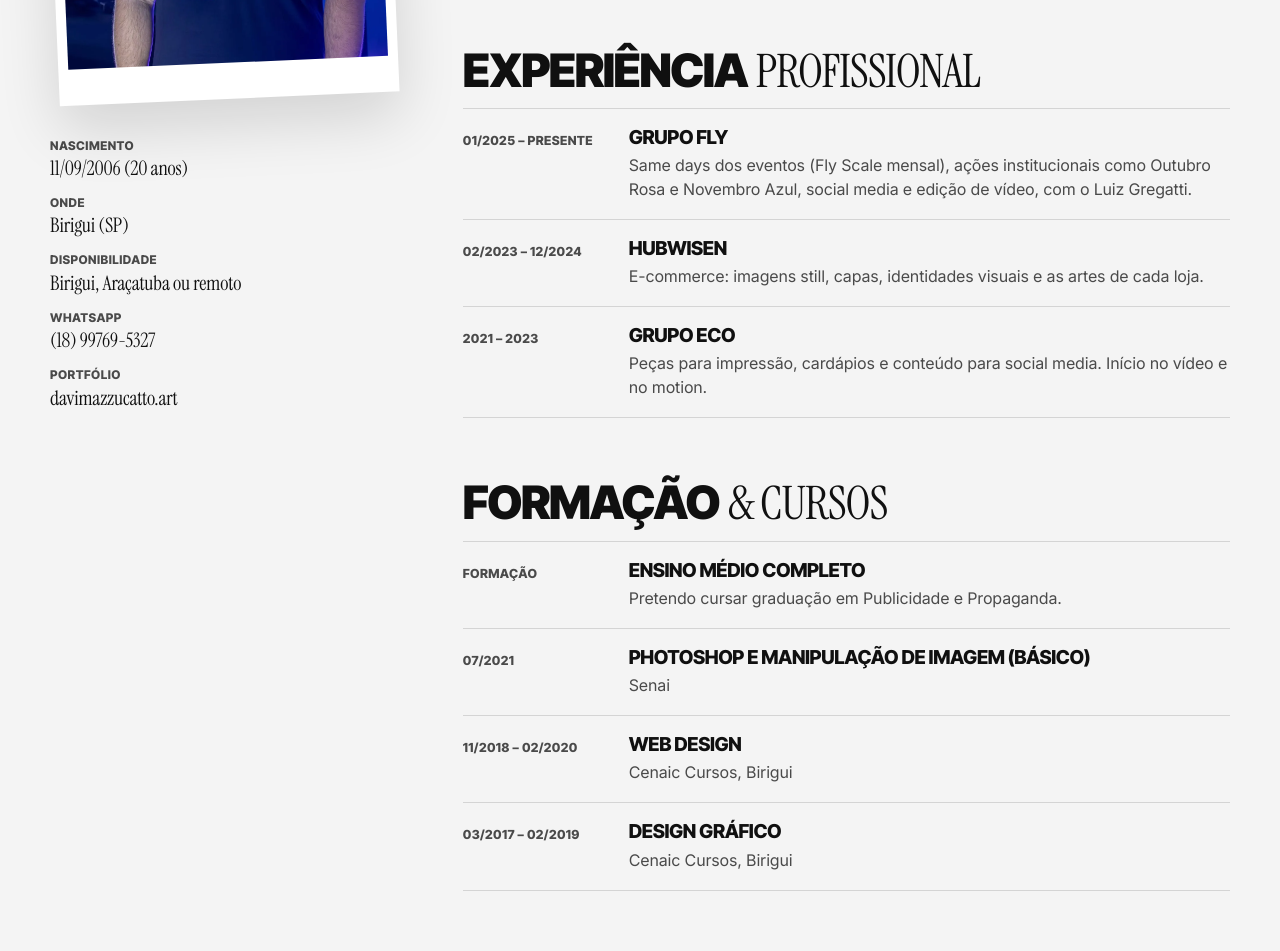
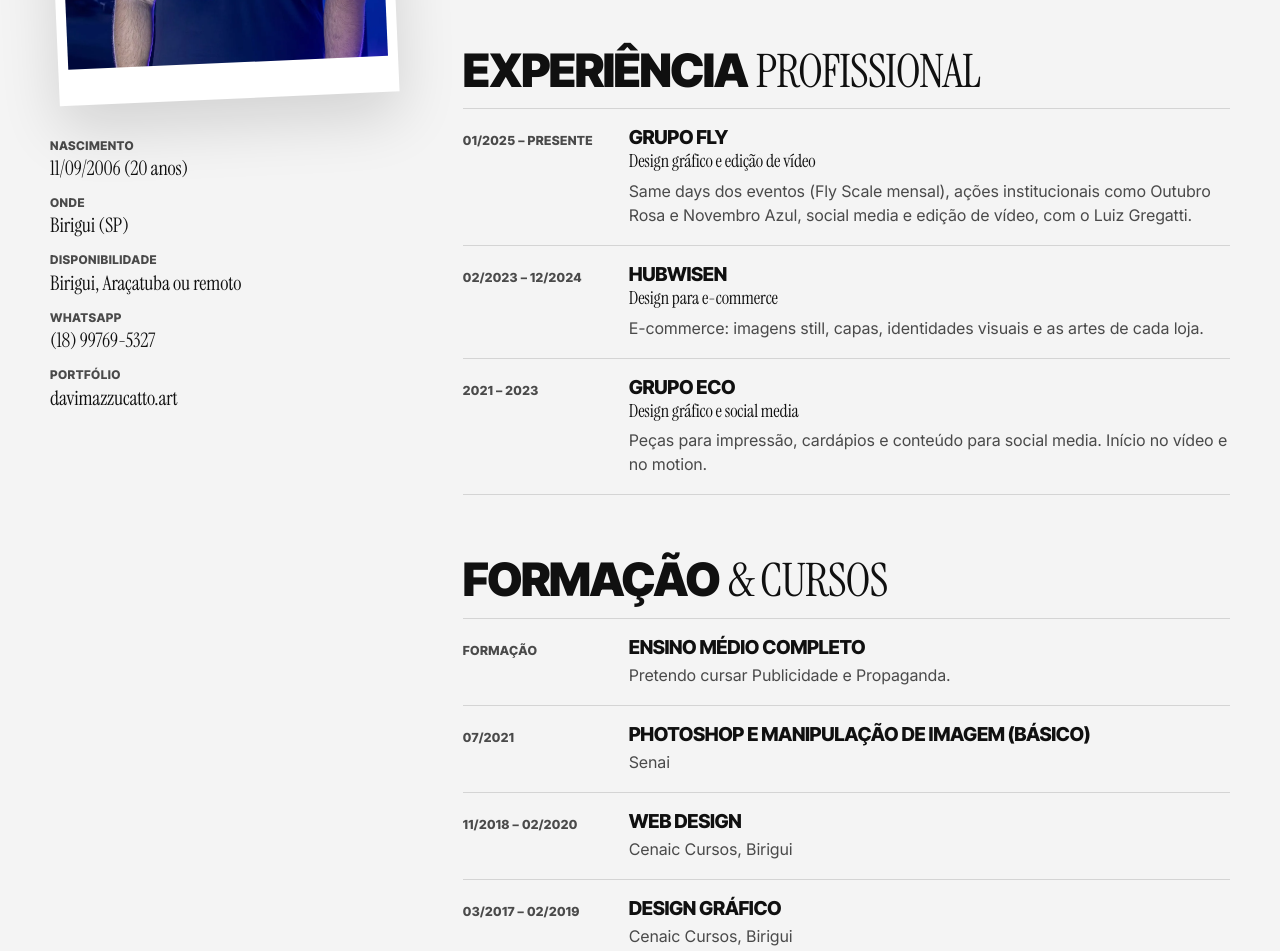
Before and after one commit to davimzzcatto/FIVEM, a plain HTML site: page dzin-raw/dist/contrate/index.html in a window 1280 px wide. Shown: the part 880-1831 px from the top of the page. Drawn offline with nearby package versions, Linux system fonts and the light colour scheme.

Commit message:
Grupo Fly como "Design gráfico e edição de vídeo" no PDF e no /contrate
- PDF: cargo do Grupo Fly trocado.
- Página contrate: cada experiência ganha a linha de cargo (os mesmos
  do PDF), e a formação fica "Pretendo cursar Publicidade e
  Propaganda.", igual ao PDF.

Co-Authored-By: Claude Opus 5.5 <noreply@anthropic.com>
Claude-Session: https://claude.ai/code/session_016X91MMfGYdv9p48CwDAd3L

```diff
--- a/dzin-raw/contrate.css
+++ b/dzin-raw/contrate.css
@@ -25,6 +25,7 @@
 .tl li:last-child{ border-bottom: 1px solid rgba(16,16,16,.14); }
 .tl__quando{ font-family: var(--f-display); font-weight: 800; text-transform: uppercase; font-size: 12.5px; letter-spacing: .03em; color: var(--ink-2); padding-top: 5px; }
 .tl__onde{ font-family: var(--f-display); font-weight: 800; text-transform: uppercase; font-size: clamp(18px, 1.5vw, 22px); letter-spacing: -.02em; line-height: 1.05; }
+.tl__cargo{ margin: 4px 0 0; font-family: var(--f-serif); font-size: clamp(18px, 1.4vw, 21px); line-height: 1.2; color: var(--ink); }
 .tl__o-que{ margin-top: 6px; color: var(--ink-2); line-height: 1.5; max-width: 60ch; }
 .chips{ display: flex; flex-wrap: wrap; gap: 8px; }
 .chips li{ list-style: none; font-family: var(--f-display); font-weight: 800; text-transform: uppercase; font-size: 12.5px; letter-spacing: .02em; padding: 10px 12px; background: var(--white); border: 1px solid rgba(16,16,16,.12); }
--- a/dzin-raw/dist/contrate/index.html
+++ b/dzin-raw/dist/contrate/index.html
@@ -336,6 +336,7 @@ html.over-dark .badge > svg text{ fill: var(--bg); }
 .tl li:last-child{ border-bottom: 1px solid rgba(16,16,16,.14); }
 .tl__quando{ font-family: var(--f-display); font-weight: 800; text-transform: uppercase; font-size: 12.5px; letter-spacing: .03em; color: var(--ink-2); padding-top: 5px; }
 .tl__onde{ font-family: var(--f-display); font-weight: 800; text-transform: uppercase; font-size: clamp(18px, 1.5vw, 22px); letter-spacing: -.02em; line-height: 1.05; }
+.tl__cargo{ margin: 4px 0 0; font-family: var(--f-serif); font-size: clamp(18px, 1.4vw, 21px); line-height: 1.2; color: var(--ink); }
 .tl__o-que{ margin-top: 6px; color: var(--ink-2); line-height: 1.5; max-width: 60ch; }
 .chips{ display: flex; flex-wrap: wrap; gap: 8px; }
 .chips li{ list-style: none; font-family: var(--f-display); font-weight: 800; text-transform: uppercase; font-size: 12.5px; letter-spacing: .02em; padding: 10px 12px; background: var(--white); border: 1px solid rgba(16,16,16,.12); }
@@ -422,15 +423,15 @@ html.over-dark .badge > svg text{ fill: var(--bg); }
         <section class="cv__sec" aria-labelledby="cv-exp">
           <h2 class="display" id="cv-exp"><span class="t-sans">Experiência</span><span class="t-serif">profissional</span></h2>
           <ul class="tl">
-            <li><span class="tl__quando">01/2025 – presente</span><div><div class="tl__onde">Grupo Fly</div><p class="tl__o-que">Same days dos eventos (Fly Scale mensal), ações institucionais como Outubro Rosa e Novembro Azul, social media e edição de vídeo, com o Luiz Gregatti.</p></div></li>
-            <li><span class="tl__quando">02/2023 – 12/2024</span><div><div class="tl__onde">Hubwisen</div><p class="tl__o-que">E-commerce: imagens still, capas, identidades visuais e as artes de cada loja.</p></div></li>
-            <li><span class="tl__quando">2021 – 2023</span><div><div class="tl__onde">Grupo Eco</div><p class="tl__o-que">Peças para impressão, cardápios e conteúdo para social media. Início no vídeo e no motion.</p></div></li>
+            <li><span class="tl__quando">01/2025 – presente</span><div><div class="tl__onde">Grupo Fly</div><p class="tl__cargo">Design gráfico e edição de vídeo</p><p class="tl__o-que">Same days dos eventos (Fly Scale mensal), ações institucionais como Outubro Rosa e Novembro Azul, social media e edição de vídeo, com o Luiz Gregatti.</p></div></li>
+            <li><span class="tl__quando">02/2023 – 12/2024</span><div><div class="tl__onde">Hubwisen</div><p class="tl__cargo">Design para e-commerce</p><p class="tl__o-que">E-commerce: imagens still, capas, identidades visuais e as artes de cada loja.</p></div></li>
+            <li><span class="tl__quando">2021 – 2023</span><div><div class="tl__onde">Grupo Eco</div><p class="tl__cargo">Design gráfico e social media</p><p class="tl__o-que">Peças para impressão, cardápios e conteúdo para social media. Início no vídeo e no motion.</p></div></li>
           </ul>
         </section>
         <section class="cv__sec" aria-labelledby="cv-form">
           <h2 class="display" id="cv-form"><span class="t-sans">Formação</span><span class="t-serif">&amp; cursos</span></h2>
           <ul class="tl">
-            <li><span class="tl__quando">Formação</span><div><div class="tl__onde">Ensino médio completo</div><p class="tl__o-que">Pretendo cursar graduação em Publicidade e Propaganda.</p></div></li>
+            <li><span class="tl__quando">Formação</span><div><div class="tl__onde">Ensino médio completo</div><p class="tl__o-que">Pretendo cursar Publicidade e Propaganda.</p></div></li>
             <li><span class="tl__quando">07/2021</span><div><div class="tl__onde">Photoshop e manipulação de imagem (básico)</div><p class="tl__o-que">Senai</p></div></li>
             <li><span class="tl__quando">11/2018 – 02/2020</span><div><div class="tl__onde">Web design</div><p class="tl__o-que">Cenaic Cursos, Birigui</p></div></li>
             <li><span class="tl__quando">03/2017 – 02/2019</span><div><div class="tl__onde">Design gráfico</div><p class="tl__o-que">Cenaic Cursos, Birigui</p></div></li>
```
Also changed, not shown: dzin-raw/contrate.html (+4 -4 lines), dzin-raw/curriculo/curriculo.html (+1 -1 lines), 2 other files.
